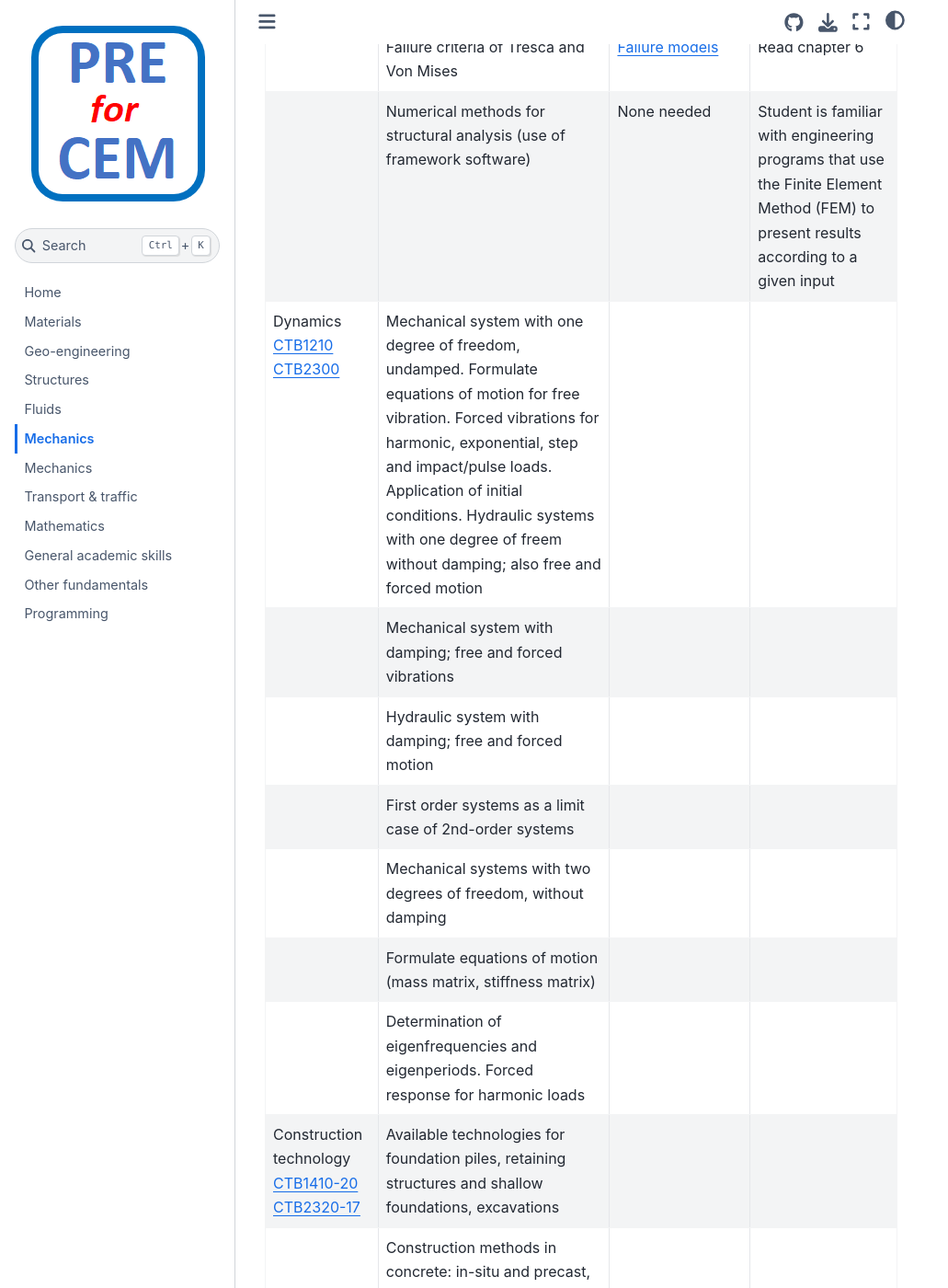
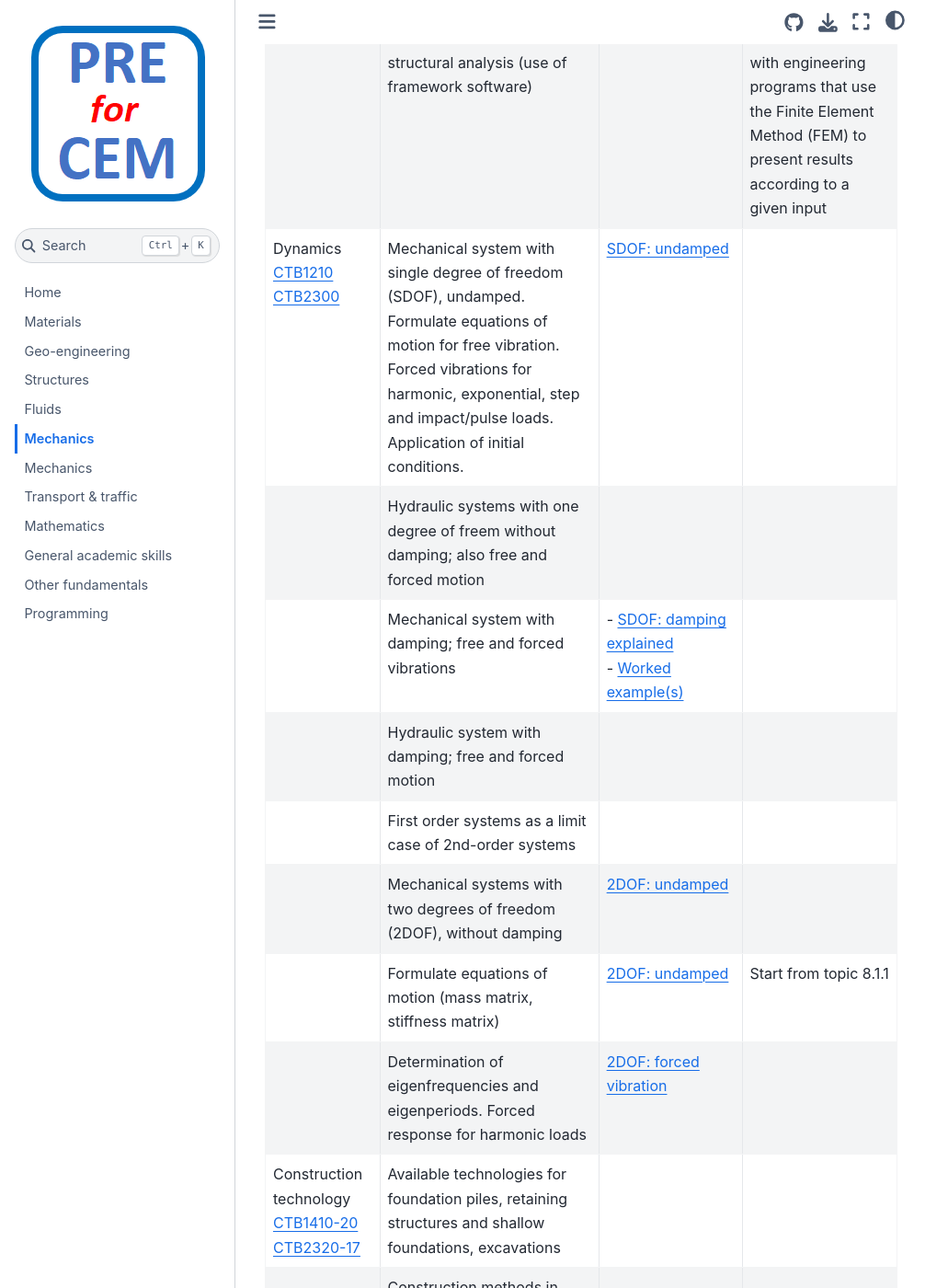
Before and after one commit to TUDelft-CITG/pre-for-cem, a Jupyter Book: the page built from book/contents/mechanics.md, in a window 1280 px wide and 1400 px high, scrolled down 4506 px. Shown: the whole window at 92% size, without its empty margins (0-1031 px from the left). Built offline with Jupyter Book 1.0.4 settings and Sphinx 7.4.7 and the Sphinx Book theme 1.1.4, drawn with Linux system fonts in a browser that asks for light colours.

Commit message:
Dynamics updated

```diff
--- a/book/contents/mechanics.md
+++ b/book/contents/mechanics.md
@@ -39,13 +39,14 @@ The following topics on **mechanics** are considered prerequisite knowledge for
 |                      | Three dimensional stresses and strains, isotropy, invariants, deviators                                                                                                                                 |[Stresses in 3D](https://icozct.tudelft.nl/TUD_CT/CT4145/collegestof/files/CT4145Lecture_Notes-version7.pdf)                                 |Read from chapters 1 to 4
 |                      | Failure criteria of Tresca and Von Mises                                                                                                                                 |[Failure models](https://icozct.tudelft.nl/TUD_CT/CT4145/collegestof/files/CT4145Lecture_Notes-version7.pdf)                                 |Read chapter 6
 |                      | Numerical methods for structural analysis (use of framework software)                                                                                                                                 |None needed |Student is familiar with engineering programs that use the Finite Element Method (FEM) to present results according to a given input
-| Dynamics <br>[CTB1210](https://studiegids.tudelft.nl/a101_displayCourse.do?course_id=61939) <br>  [CTB2300](https://studiegids.tudelft.nl/a101_displayCourse.do?course_id=61995)       | Mechanical system with one degree of freedom, undamped. Formulate equations of motion for free vibration. Forced vibrations for harmonic, exponential, step and impact/pulse loads. Application of initial conditions. Hydraulic systems with one degree of freem without damping; also free and forced motion                                                                                                                          |   |
-|                      | Mechanical system with damping; free and forced vibrations                                                                                                                                 |                                 |
+| Dynamics <br>[CTB1210](https://studiegids.tudelft.nl/a101_displayCourse.do?course_id=61939) <br>  [CTB2300](https://studiegids.tudelft.nl/a101_displayCourse.do?course_id=61995)       | Mechanical system with single degree of freedom (SDOF), undamped. Formulate equations of motion for free vibration. Forced vibrations for harmonic, exponential, step and impact/pulse loads. Application of initial conditions.                                                                                                                           |[SDOF: undamped](https://engcourses-uofa.ca/books/vibrations-and-sound/single-degree-of-freedom-systems/undamped-single-degree-of-freedom-systems/)   |
+|                      | Hydraulic systems with one degree of freem without damping; also free and forced motion                                                                                                                            |                                 |   |
+|                      | Mechanical system with damping; free and forced vibrations                                                                                                                                 |- [SDOF: damping explained](https://engcourses-uofa.ca/books/vibrations-and-sound/damped-free-vibrations-of-single-degree-of-freedom-systems/damping/) <br>- [Worked example(s)](https://engcourses-uofa.ca/books/vibrations-and-sound/damped-free-vibrations-of-single-degree-of-freedom-systems/free-vibrations-of-a-damped-spring-mass-system/)                                |
 |                      | Hydraulic system with damping; free and forced motion                                                                                                                                 |                                 |
 |                      |First order systems as a limit case of 2nd-order systems                                                                                                                                 |                                 |
-|                      | Mechanical systems with two degrees of freedom, without damping                                                                                                                                 |                                 |
-|                      | Formulate equations of motion (mass matrix, stiffness matrix)                                                                                                                                 |                                 |
-|                      | Determination of eigenfrequencies and eigenperiods. Forced response for harmonic loads                                                                                                                                 |                                 |
+|                      | Mechanical systems with two degrees of freedom (2DOF), without damping                                                                                                                                 |[2DOF: undamped](https://engcourses-uofa.ca/books/vibrations-and-sound/multiple-degree-of-freedom-systems/free-vibrations-of-two-degree-of-freedom-systems-2/)                                 |
+|                      | Formulate equations of motion (mass matrix, stiffness matrix)                                                                                                                                 |[2DOF: undamped](https://engcourses-uofa.ca/books/vibrations-and-sound/multiple-degree-of-freedom-systems/free-vibrations-of-two-degree-of-freedom-systems-2/)                                 |Start from topic 8.1.1
+|                      | Determination of eigenfrequencies and eigenperiods. Forced response for harmonic loads                                                                                                                                 |[2DOF: forced vibration](https://engcourses-uofa.ca/books/vibrations-and-sound/multiple-degree-of-freedom-systems/forced-vibrations-of-undamped-two-degree-of-freedom-systems/)                                  |
 | Construction technology <br>[CTB1410-20](https://studiegids.tudelft.nl/a101_displayCourse.do?course_id=61941)<br>    [CTB2320-17](https://studiegids.tudelft.nl/a101_displayCourse.do?course_id=62002)      | Available technologies for foundation piles, retaining structures and shallow foundations, excavations                                                                                                                           | |
 |                      | Construction methods in concrete: in-situ and precast, available standard element types                                                                                                                                 |                                 |
 |                      | Construction methods in steel, timber and stone                                                                                                                                |                                 |
```
